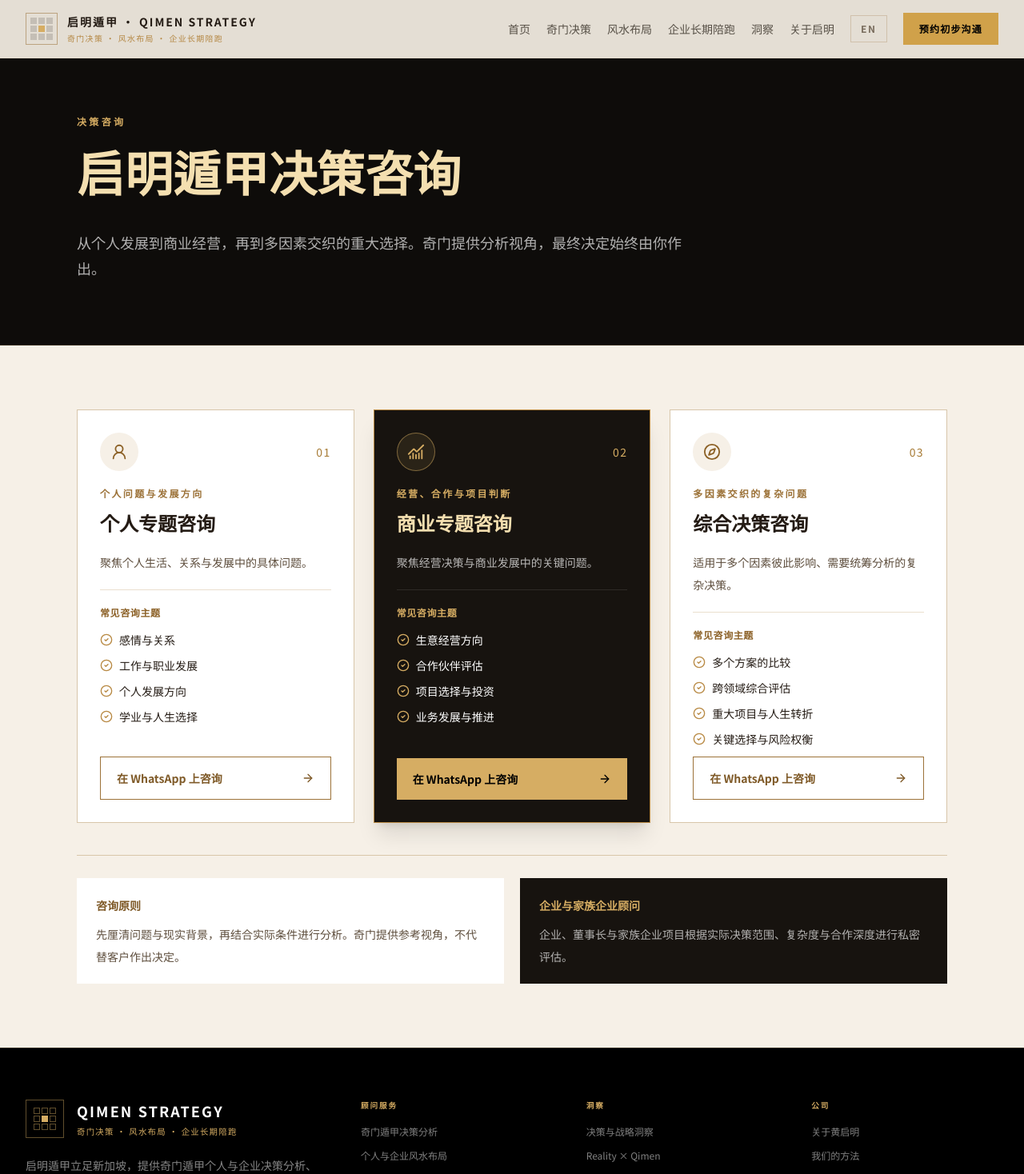
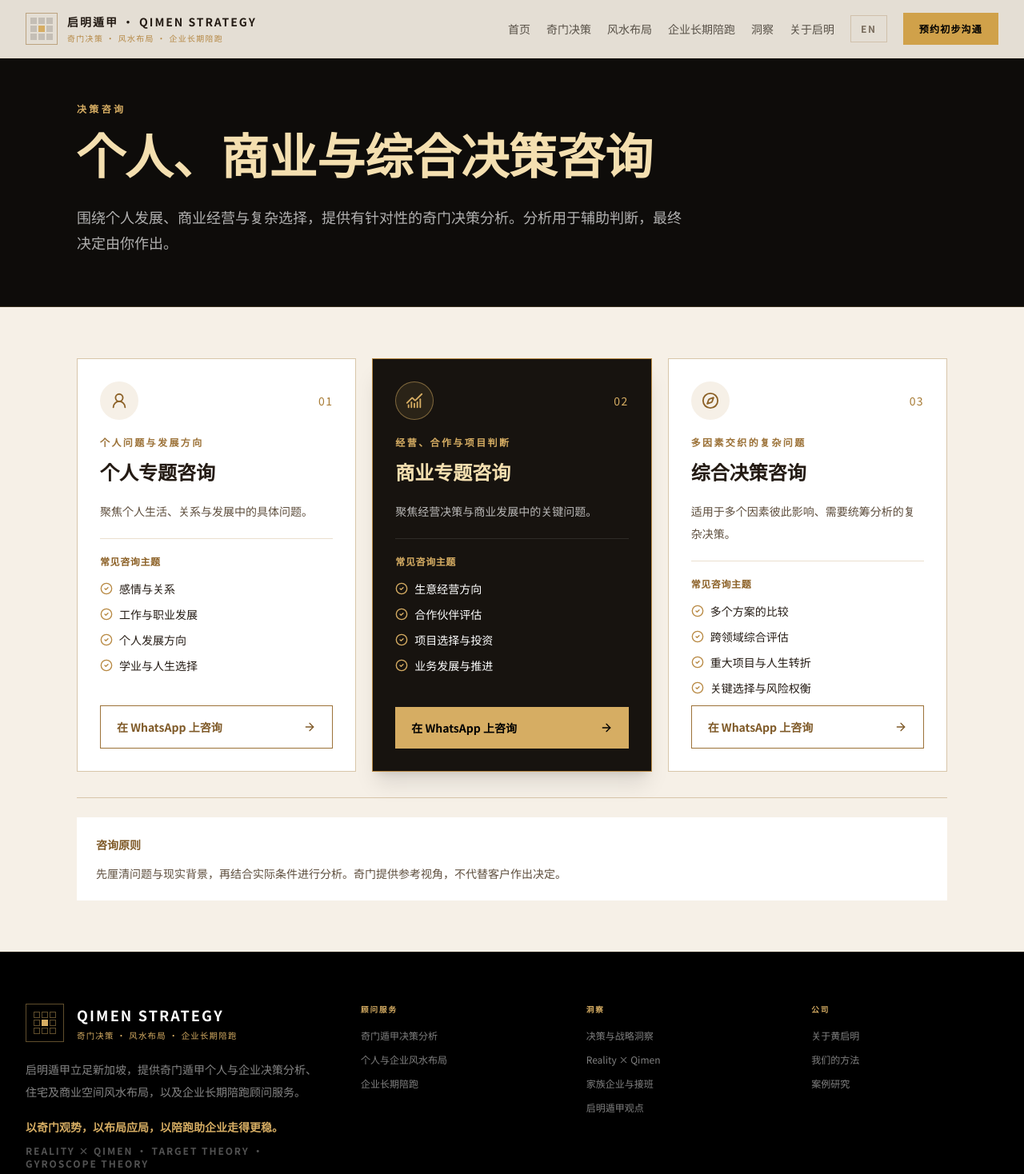
Before and after one commit to BODHIWONG/qmfeng-website, a Next.js app: page /personal-advisory in a window 1280 px wide. Shown: the top 1468 px of the page at 80% size. Built offline with nearby package versions, Linux system fonts and the light colour scheme.

Commit message:
Refine decision consultation page hierarchy and remove unrelated advisory block

```diff
--- a/components/personal-advisory-content.tsx
+++ b/components/personal-advisory-content.tsx
@@ -41,21 +41,21 @@ export default function PersonalAdvisoryContent() {
     <div className="min-h-screen bg-[#0e0c0a] text-white">
       <Navbar />
       <main>
-        <section className="relative overflow-hidden border-b border-[#d6ad63]/20 px-4 pb-16 pt-32 md:pb-20 md:pt-36">
+        <section className="relative overflow-hidden border-b border-[#d6ad63]/20 px-4 pb-14 pt-28 md:pb-16 md:pt-32">
           <div className="container mx-auto max-w-6xl">
             <p className="text-xs font-bold uppercase tracking-[0.28em] text-[#d6ad63]">{t("决策咨询", "Decision Consultation")}</p>
-            <h1 className="mt-6 max-w-4xl text-4xl font-semibold leading-tight text-[#f4dfb0] md:text-6xl" style={{ fontFamily: "var(--font-cormorant), var(--font-noto-serif), serif" }}>
-              {t("启明遁甲决策咨询", "Qimen Strategy Decision Consultation")}
+            <h1 className="mt-5 max-w-4xl text-4xl font-semibold leading-[1.18] text-[#f4dfb0] md:text-5xl lg:text-6xl" style={{ fontFamily: "var(--font-cormorant), var(--font-noto-serif), serif" }}>
+              {t("个人、商业与综合决策咨询", "Personal, Business & Complex Decision Consultation")}
             </h1>
-            <p className="mt-7 max-w-3xl text-base leading-8 text-white/68 md:text-lg">
-              {t("从个人发展到商业经营，再到多因素交织的重大选择。奇门提供分析视角，最终决定始终由你作出。", "From personal development to business and complex decisions. Qimen offers an analytical perspective; the final decision remains yours.")}
+            <p className="mt-5 max-w-3xl text-base leading-8 text-white/68 md:text-lg">
+              {t("围绕个人发展、商业经营与复杂选择，提供有针对性的奇门决策分析。分析用于辅助判断，最终决定由你作出。", "Focused Qimen decision analysis for personal development, business and complex choices. The analysis supports your judgment; the final decision remains yours.")}
             </p>
           </div>
         </section>
 
-        <section className="bg-[#f6f0e7] px-4 py-14 text-[#241b14] md:py-20">
+        <section className="bg-[#f6f0e7] px-4 py-12 text-[#241b14] md:py-16">
           <div className="container mx-auto max-w-6xl">
-            <div className="grid gap-6 lg:grid-cols-3">
+            <div className="grid items-stretch gap-5 lg:grid-cols-3">
               {tiers.map((tier, index) => (
                 <article key={tier.nameEn} className={`flex flex-col border p-6 md:p-7 ${tier.featured ? "border-[#b88943] bg-[#17130f] text-white shadow-xl" : "border-[#d8c6aa] bg-white"}`}>
                   <div className="mb-5 flex items-center justify-between">
@@ -85,15 +85,12 @@ export default function PersonalAdvisoryContent() {
               ))}
             </div>
 
-            <div className="mt-10 grid gap-5 border-t border-[#d8c6aa] pt-7 md:grid-cols-2">
+            <div className="mt-8 border-t border-[#d8c6aa] pt-6">
               <div className="bg-white px-6 py-5 text-sm leading-7 text-[#5d4d3c]">
                 <p className="font-semibold text-[#7f5a28]">{t("咨询原则", "Our Approach")}</p>
                 <p className="mt-2">{t("先厘清问题与现实背景，再结合实际条件进行分析。奇门提供参考视角，不代替客户作出决定。", "We first clarify the question and real-world context, then assess the situation. Qimen offers a perspective; it does not make the decision for you.")}</p>
               </div>
-              <div className="bg-[#17130f] px-6 py-5 text-sm leading-7 text-white/68">
-                <p className="font-semibold text-[#d6ad63]">{t("企业与家族企业顾问", "Enterprise & Family Business Advisory")}</p>
-                <p className="mt-2">{t("企业、董事长与家族企业项目根据实际决策范围、复杂度与合作深度进行私密评估。", "Enterprise, Chairman and Family Business engagements are scoped privately according to the decision context, complexity and depth of engagement.")}</p>
-              </div>
+
             </div>
           </div>
         </section>
```
